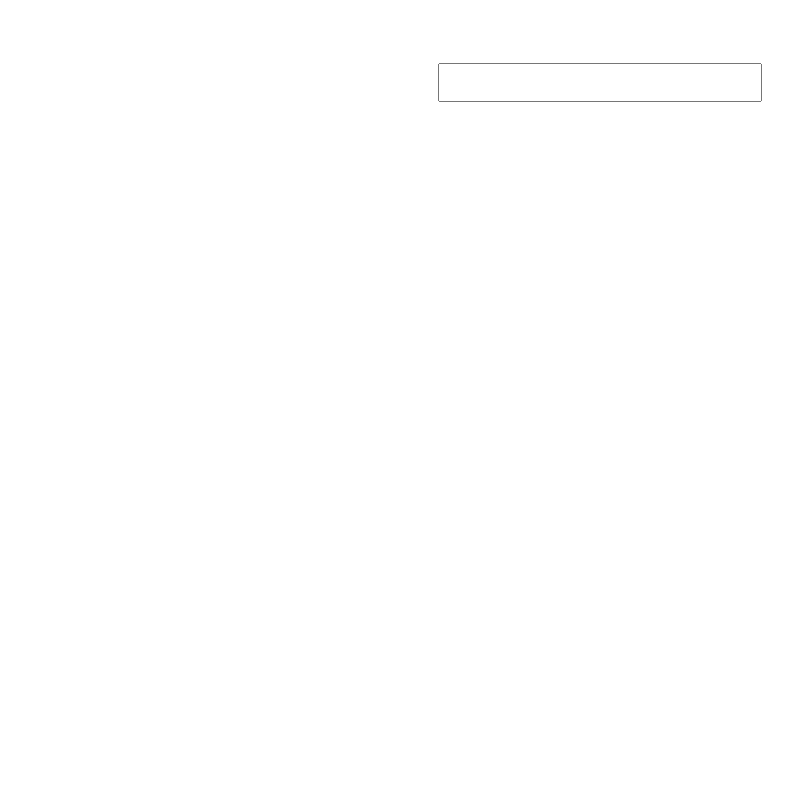
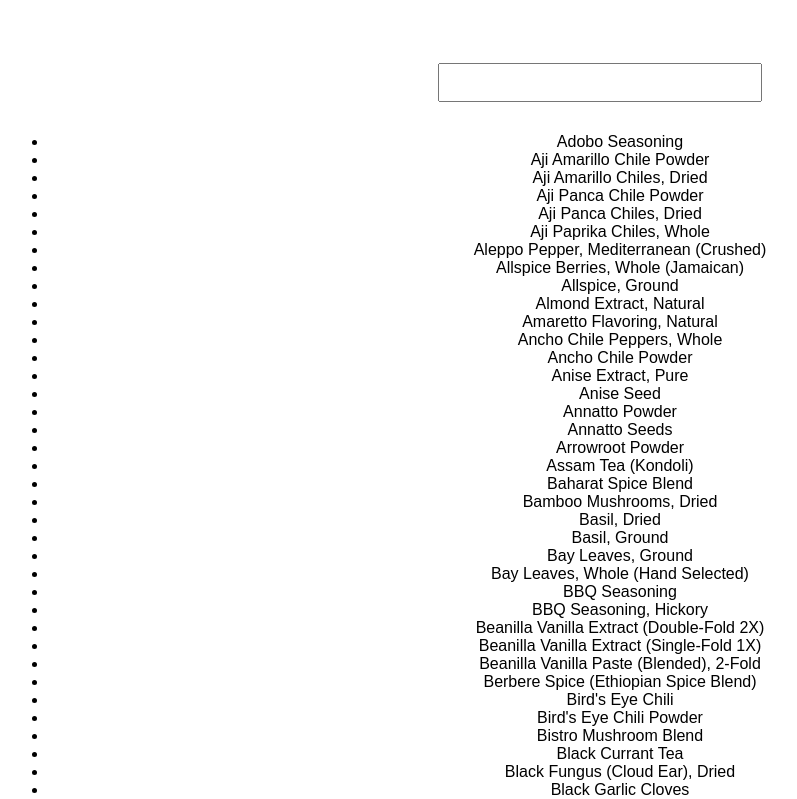
Before and after one commit to julietrubin/SpiceSearch, a React (Create React App) app: page / in a window 1280 px wide. Shown: the top 799 px of the page, without its empty margins (40-837 px from the left). Built offline with nearby package versions, Linux system fonts and the light colour scheme.

Commit message:
added list of spices

```diff
--- a/src/App.js
+++ b/src/App.js
@@ -22,7 +22,6 @@
     // only allow alphanumeric characters
     current = current.replace(ALPHA_REGEX, "");
     this.setState({ current });
-    alert(SPICE_SUGGESTIONS);
   }
 
   handleKeyPress(event) {
@@ -81,6 +80,11 @@
           </label>
           {/* <input type="submit" value="Submit" /> */}
         </form>
+        <ul>
+          {SPICE_SUGGESTIONS.map((spice, index) => (
+            <li>{spice}</li>
+          ))}
+        </ul>
       </div>
     );
   }
```
Also changed, not shown: src/Suggestions.js (added).
